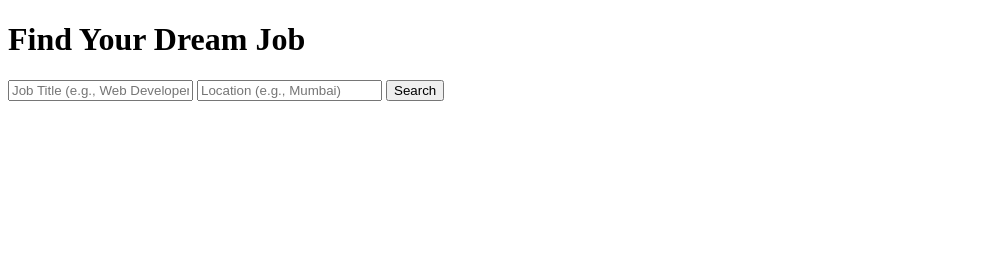
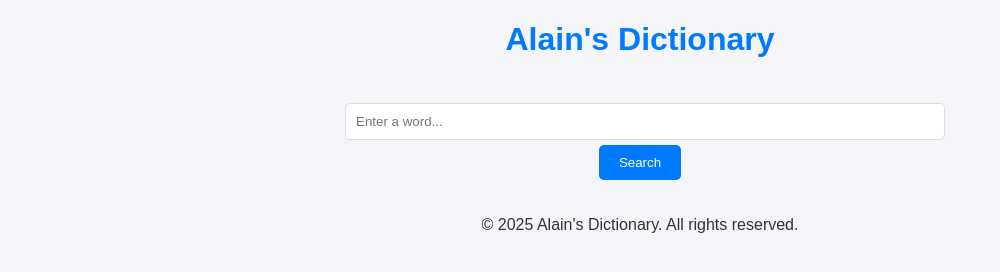
Before and after one commit to ai-ngabo/Dictionary_API-App, a plain HTML site: page templates/index.html in a window 1280 px wide. Shown: the whole page, without its empty margins (0-1000 px from the left). Drawn offline with Linux system fonts and the light colour scheme; files that its build step writes are made by us from their sources.

Commit message:
changed codes on html file

```diff
--- a/templates/index.html
+++ b/templates/index.html
@@ -1,21 +1,26 @@
 <!DOCTYPE html>
 <html lang="en">
 <head>
-    <meta charset="UTF-8">
-    <meta name="viewport" content="width=device-width, initial-scale=1.0">
-    <title>Job Searching App</title>
-    <link rel="stylesheet" href="/static/styles.css">
+  <meta charset="UTF-8">
+  <meta name="viewport" content="width=device-width, initial-scale=1.0">
+  <title>Alain's Dictionary</title>
+  <link rel="stylesheet" href="static/index.css">
 </head>
 <body>
-    <div class="container">
-        <h1>Find Your Dream Job</h1>
-        <form id="job-search-form">
-            <input type="text" id="search-term" placeholder="Job Title (e.g., Web Developer)" required>
-            <input type="text" id="location" placeholder="Location (e.g., Mumbai)" required>
-            <button type="submit">Search</button>
-        </form>
-        <div id="job-results"></div>
-    </div>
-    <script src="/static/scripts.js"></script>
+  <header>
+    <h1>Alain's Dictionary</h1>
+  </header>
+
+  <div class="container">
+    <input id="wordInput" type="text" placeholder="Enter a word..." />
+    <button id="searchButton">Search</button>
+    <div id="results"></div>
+  </div>
+
+  <footer>
+    <p>&copy; 2025 Alain's Dictionary. All rights reserved.</p>
+  </footer>
+
+  <script src="static/index.js"></script>
 </body>
 </html>
```
